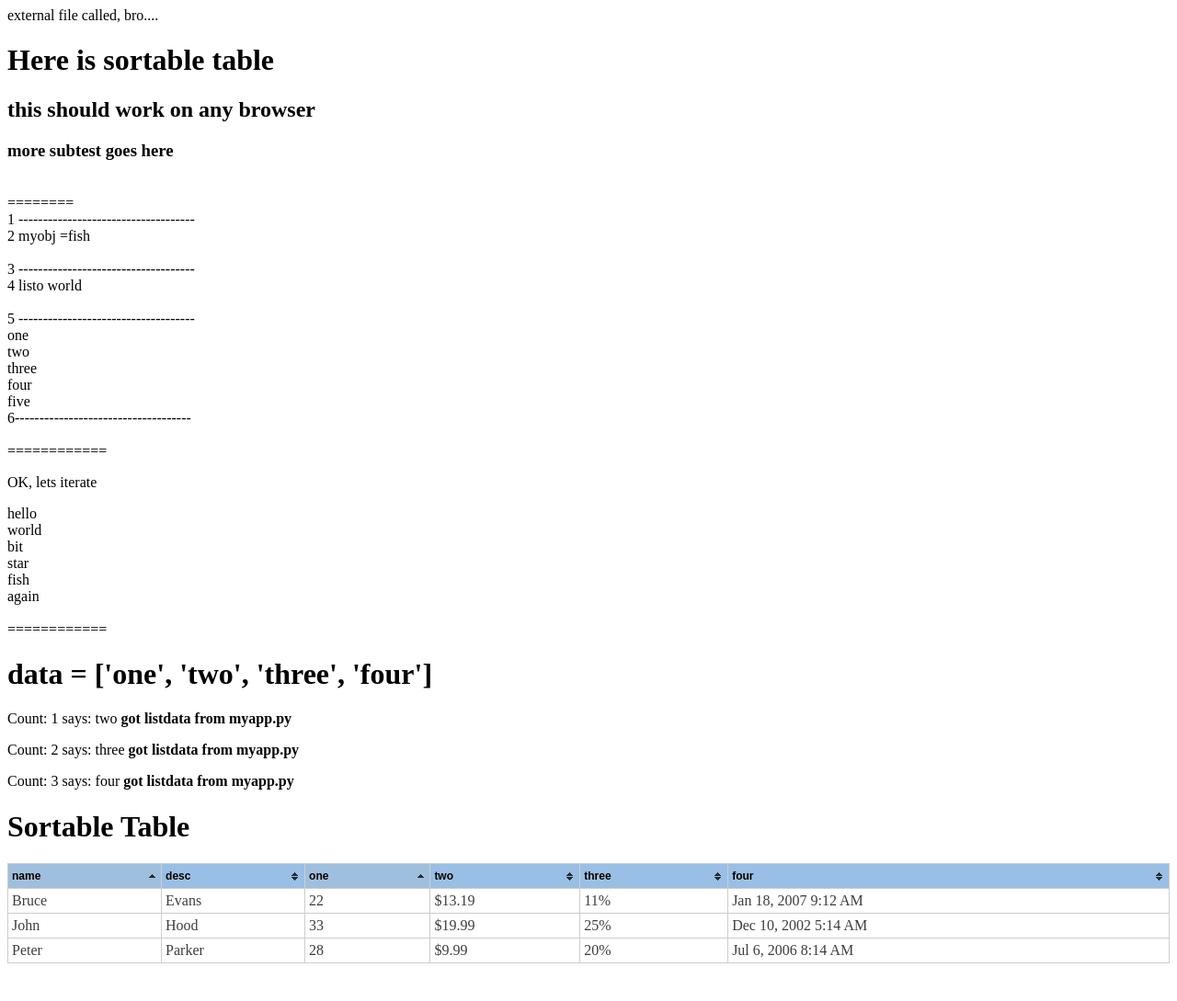
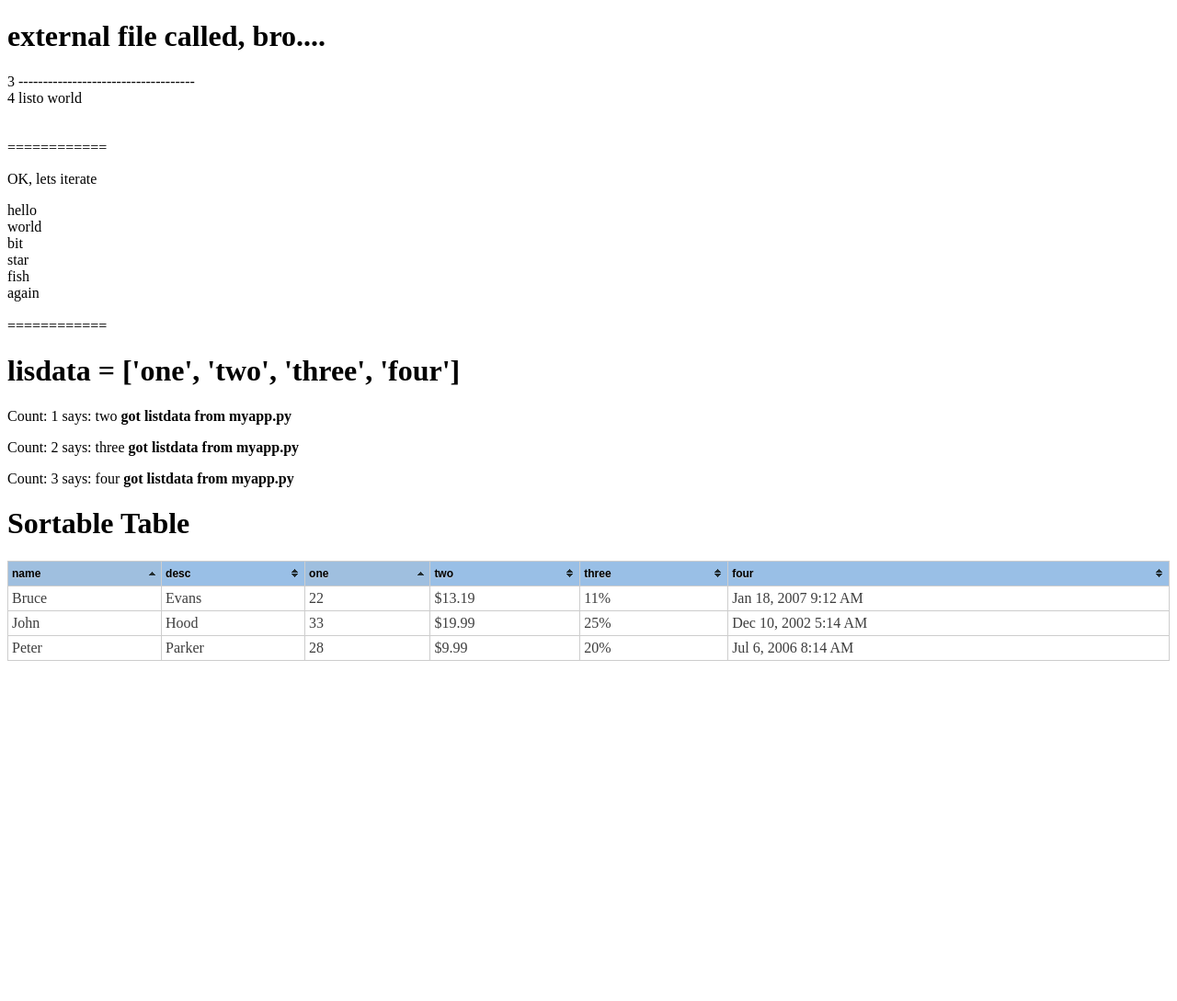
Before and after one commit to j2abro/crowdsec, a Flask app: page /idealist/ in a window 1280 px wide. Shown: the whole page at 92% size. After the commit the page ends 719 px from the top, so only its background shows below. Run offline with Flask 2, Linux system fonts and the light colour scheme; some libraries are stand-ins or nearby versions.

Commit message:
testing templates

```diff
--- a/static/jrun.js
+++ b/static/jrun.js
@@ -1,7 +1,7 @@
 /*
 setTimeout(function() { alert("OK, later, show this"); }, 200);
 */
-document.write("external file called, bro....<br>");
+document.write("<h1>external file called, bro....</h1>");
 
 var listobject = {
 	one: "hello",
--- a/templates/idealist.html
+++ b/templates/idealist.html
@@ -6,27 +6,9 @@
 <script src="//ajax.googleapis.com/ajax/libs/jquery/1.9.1/jquery.min.js"></script>
 <script type=text/javascript src="{{ url_for('static', filename='jquery.tablesorter.min.js') }}"></script>
 <script type=text/javascript src="{{ url_for('static', filename='jrun.js') }}"></script>
-<!--
-# testing js in an include file. this works!
--->
 
 
-
-<h1>Here is sortable table</h1>
-<h2>this should work on any browser</h2>
-<h3>more subtest goes here</h3>
-<br>
-========
-<br>
 <script>
-var myobj = {
-	one: "hello",
-	two: "world",
-	three: "bit",
-	four: "star",
-	five: "fish",
-	six: "again"
-}
 // THIS WORKS, below, BUT NOT AS INCLUDE
 /*
 
@@ -41,19 +23,16 @@ var listobject = {
 */
 
 
-document.write("1 ------------------------------------<br>");
-document.write("2 myobj =" + myobj['five'] + "<br><br>");
-
 document.write("3 ------------------------------------<br>"); // SO THE FOLLOWING doesn't work from ext .js file
 document.write("4 listo " + listobject['two'] + "<br><br>");
 
-document.write("5 ------------------------------------<br>");
+/*
 var list = ['one', 'two', 'three', 'four', 'five']
 for (var i=0; i<list.length; i++)
 {
 document.write(list[i] + "<br>");
 }
-document.write("6------------------------------------<br>");
+*/
 </script>
 <br>
 ============
@@ -65,10 +44,6 @@ for (var d in listobject) {
 </script>
 <br>
 ============
-
-<!--
-<script>setTimeout(function() { alert("OK, later, show this"); }, 20000);</script>
--->
 
 <script id='js'>
 $(function() {
@@ -88,7 +63,7 @@ $(function() {
 
 {% if listdata %}
 
-<h1>data = {{ listdata }}</h1>
+<h1>lisdata = {{ listdata }}</h1>
 {% for i in range(1,4) %}
 <p>Count: {{i}} says: {{ listdata[i] }} <b> got listdata from myapp.py</b></p>
 {% endfor %}
```
